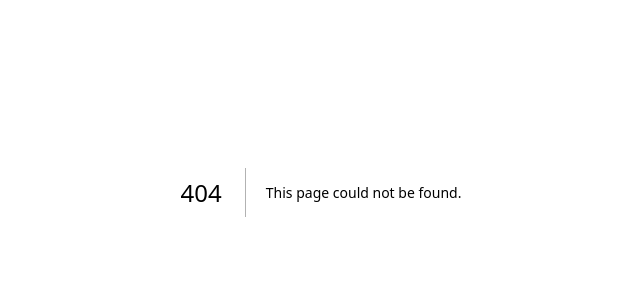
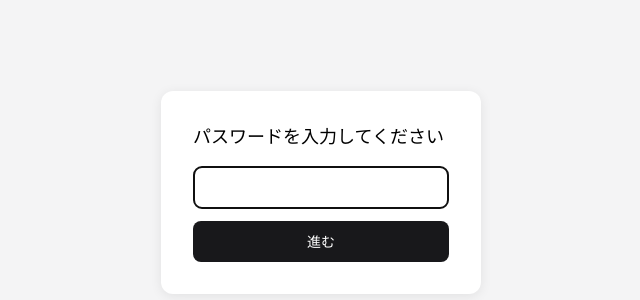
Before and after one commit to taro-1220/medical-prechex, a Next.js app: page /site-gate in a window 1280 px wide. Before the commit this address had no page. Shown: the part 208-508 px from the top of the page, without its empty margins (319-959 px from the left). Built offline with nearby package versions, Linux system fonts and the light colour scheme.

Commit message:
feat: add site-wide access gate and noindex protection

```diff
--- a/next.config.ts
+++ b/next.config.ts
@@ -9,6 +9,11 @@ const nextConfig: NextConfig = {
         source: "/reports/:path*",
         headers: [{ key: "X-Robots-Tag", value: "noindex, nofollow" }],
       },
+      {
+        // サイト全体を一時的に非公開（開発中）にするための共通ゲート。metaタグを持てないAPI等もヘッダーで担保する。
+        source: "/:path*",
+        headers: [{ key: "X-Robots-Tag", value: "noindex, nofollow" }],
+      },
     ];
   },
 };
--- /dev/null
+++ b/src/app/api/site-gate/route.ts
@@ -0,0 +1,45 @@
+import { NextRequest, NextResponse } from "next/server";
+
+const COOKIE_NAME = "mp_gate";
+
+async function expectedCookieValue(password: string, secret: string) {
+  const data = new TextEncoder().encode(`${password}:${secret}`);
+  const digest = await crypto.subtle.digest("SHA-256", data);
+  return Array.from(new Uint8Array(digest))
+    .map((b) => b.toString(16).padStart(2, "0"))
+    .join("");
+}
+
+function safeNext(next: string): string {
+  if (!next.startsWith("/") || next.startsWith("//") || next.includes("://")) return "/";
+  return next;
+}
+
+export async function POST(req: NextRequest) {
+  const password = process.env.SITE_ACCESS_PASSWORD;
+  const form = await req.formData();
+  const input = String(form.get("password") ?? "");
+  const next = safeNext(String(form.get("next") ?? "/"));
+
+  if (!password || input !== password) {
+    const url = req.nextUrl.clone();
+    url.pathname = "/site-gate";
+    url.search = "";
+    url.searchParams.set("next", next);
+    url.searchParams.set("error", "1");
+    return NextResponse.redirect(url, { status: 303 });
+  }
+
+  const secret = process.env.SITE_ACCESS_COOKIE_SECRET ?? "";
+  const value = await expectedCookieValue(password, secret);
+
+  const res = NextResponse.redirect(new URL(next, req.nextUrl.origin), { status: 303 });
+  res.cookies.set(COOKIE_NAME, value, {
+    httpOnly: true,
+    secure: true,
+    sameSite: "lax",
+    path: "/",
+    maxAge: 60 * 60 * 24 * 30,
+  });
+  return res;
+}
--- a/src/app/layout.tsx
+++ b/src/app/layout.tsx
@@ -3,6 +3,7 @@ import "./globals.css";
 
 export const metadata: Metadata = {
   metadataBase: new URL("https://www.medipre.jp"),
+  robots: { index: false, follow: false },
   title: "medipre（メディプリ）",
   description: "予約確認・同意取得・来院確認をひとつに。医療機関向け予約確認サービス「medipre」",
   openGraph: {
--- /dev/null
+++ b/src/app/site-gate/page.tsx
@@ -0,0 +1,69 @@
+export default async function SiteGatePage({
+  searchParams,
+}: {
+  searchParams: Promise<{ next?: string; error?: string }>;
+}) {
+  const { next, error } = await searchParams;
+  const nextPath = next && next.startsWith("/") && !next.startsWith("//") ? next : "/";
+
+  return (
+    <main
+      style={{
+        minHeight: "100vh",
+        display: "flex",
+        alignItems: "center",
+        justifyContent: "center",
+        background: "#f4f4f5",
+        fontFamily: "system-ui, sans-serif",
+      }}
+    >
+      <form
+        method="POST"
+        action="/api/site-gate"
+        style={{
+          background: "#fff",
+          padding: "2rem",
+          borderRadius: 12,
+          boxShadow: "0 2px 12px rgba(0,0,0,0.08)",
+          width: 320,
+        }}
+      >
+        <h1 style={{ fontSize: 18, marginBottom: 16 }}>パスワードを入力してください</h1>
+        <input type="hidden" name="next" value={nextPath} />
+        <input
+          type="password"
+          name="password"
+          autoFocus
+          required
+          style={{
+            width: "100%",
+            padding: "10px 12px",
+            border: "1px solid #d4d4d8",
+            borderRadius: 8,
+            marginBottom: 12,
+            boxSizing: "border-box",
+            fontSize: 14,
+          }}
+        />
+        {error && (
+          <p style={{ color: "#dc2626", fontSize: 13, marginBottom: 12 }}>パスワードが違います</p>
+        )}
+        <button
+          type="submit"
+          style={{
+            width: "100%",
+            padding: "10px 12px",
+            background: "#18181b",
+            color: "#fff",
+            border: "none",
+            borderRadius: 8,
+            fontSize: 14,
+            cursor: "pointer",
+          }}
+        >
+          進む
+        </button>
+      </form>
+    </main>
+  );
+}
--- /dev/null
+++ b/src/middleware.ts
@@ -0,0 +1,44 @@
+import { NextRequest, NextResponse } from "next/server";
+
+// サイト全体の一時パスワードゲート。既存のクリニックログイン/患者認証とは無関係。
+// SITE_ACCESS_PASSWORD が未設定なら即時無効化（本番公開時はEnv Varを削除するだけで解除できる）。
+export const config = {
+  matcher: ["/((?!_next/static|_next/image|favicon.ico).*)"],
+};
+
+const COOKIE_NAME = "mp_gate";
+const BYPASS_PATHS = ["/site-gate", "/api/site-gate", "/api/cron"];
+
+async function expectedCookieValue(password: string, secret: string) {
+  const data = new TextEncoder().encode(`${password}:${secret}`);
+  const digest = await crypto.subtle.digest("SHA-256", data);
+  return Array.from(new Uint8Array(digest))
+    .map((b) => b.toString(16).padStart(2, "0"))
+    .join("");
+}
+
+export async function middleware(req: NextRequest) {
+  const password = process.env.SITE_ACCESS_PASSWORD;
+  if (!password) return NextResponse.next();
+
+  const { pathname } = req.nextUrl;
+  if (BYPASS_PATHS.some((p) => pathname === p || pathname.startsWith(p + "/"))) {
+    return NextResponse.next();
+  }
+
+  const secret = process.env.SITE_ACCESS_COOKIE_SECRET ?? "";
+  const expected = await expectedCookieValue(password, secret);
+  if (req.cookies.get(COOKIE_NAME)?.value === expected) {
+    return NextResponse.next();
+  }
+
+  if (pathname.startsWith("/api/")) {
+    return NextResponse.json({ error: "Site is password protected" }, { status: 401 });
+  }
+
+  const url = req.nextUrl.clone();
+  url.pathname = "/site-gate";
+  url.search = "";
+  url.searchParams.set("next", pathname + req.nextUrl.search);
+  return NextResponse.redirect(url);
+}
```
